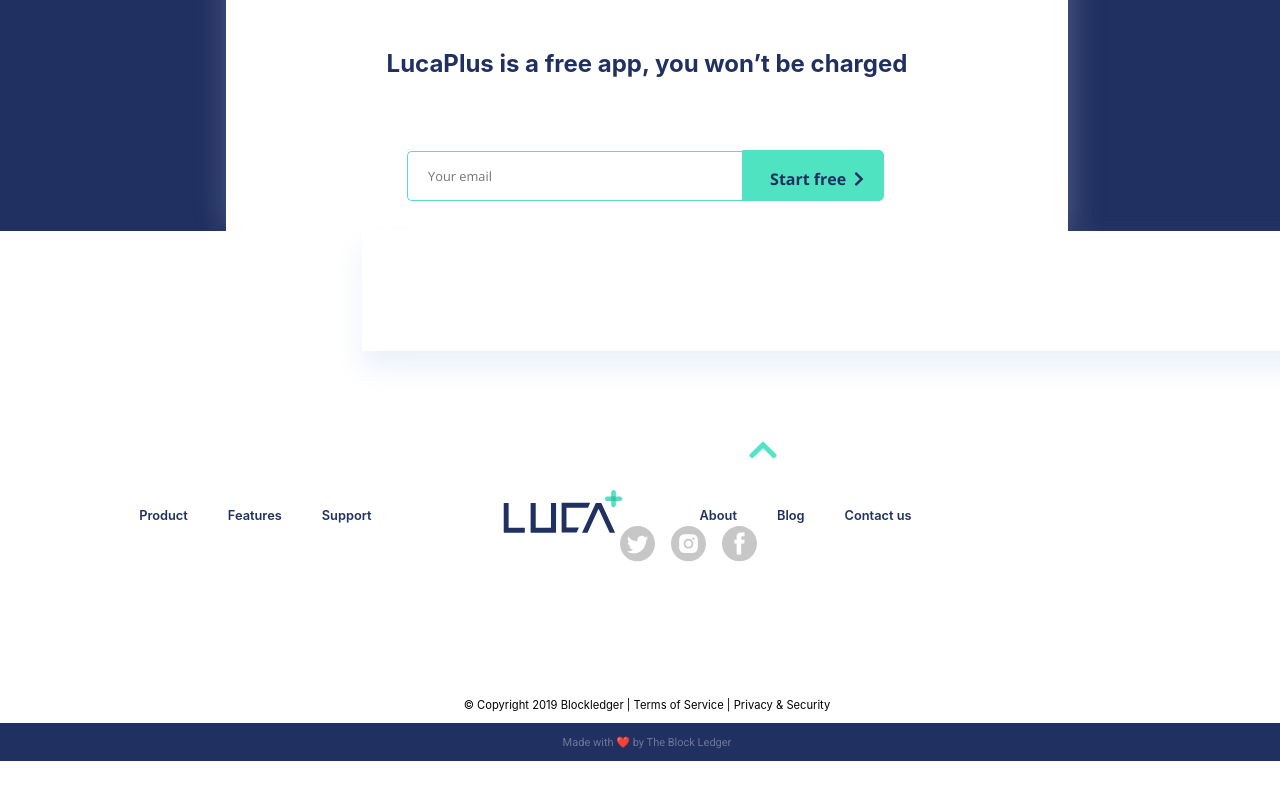
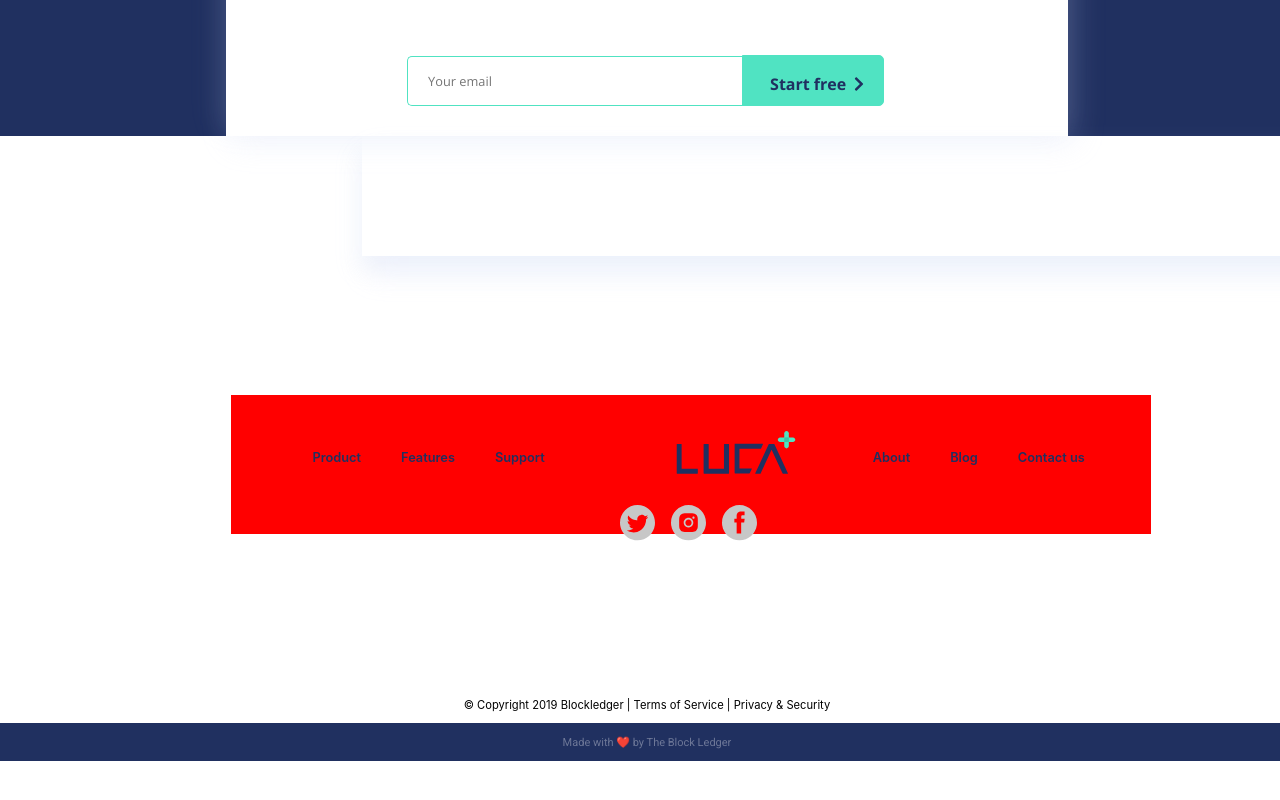
Before and after one commit to Lianakeys/LucaWebsite, a React (Create React App) app in the folder luca-website/: page /#/ in a window 1280 px wide. Shown: the part 6079-6879 px from the top of the page. Before the commit the page ends 6840 px from the top, so only its background shows below. Built offline with nearby package versions, Linux system fonts and the light colour scheme.

Commit message:
fixed footer alittle

```diff
--- a/luca-website/src/App.css
+++ b/luca-website/src/App.css
@@ -128,6 +128,7 @@
 .Footersection {
   height: 100vh;
   width: 100vw;
+  /* background-color: blue; */
   /* position: fixed; */
 }
 
--- a/luca-website/src/App.js
+++ b/luca-website/src/App.js
@@ -66,7 +66,7 @@
         <Slider />
         </div>
         <div className="Footersection">
-        <Footer />
+          <Footer />
         </div>
       </div>
     );
--- a/luca-website/src/components/cssComponents/footer.css
+++ b/luca-website/src/components/cssComponents/footer.css
@@ -1,5 +1,6 @@
 .footer-container {
-    height: 70rem;
+    height: 70vh;
+    width: 100vw;
     /* background-color: green; */
 }
 
@@ -99,7 +100,7 @@
 
 .footer-middle-grid {
     grid-row: (2,3);
-    background-color: white;
+    /* background-color: white;  */
     width: 100%;
     height: 100%;
     /* display: flex;
@@ -110,24 +111,29 @@
 }
 
 .footer-middle-links-container {
-    height: 30%;
-    width: 80%;
+    height: 50%;
+    width: 100%;
     /* background-color: purple; */
-    /* display: flex; */
-    /* justify-content: center; */
+    display: flex;
+    justify-content: center;
     /* align-items: flex-end; */
-    margin-left: 10rem;
+    /* margin-left: 10rem; */
     margin-top: -4rem;
 }
 
 .footer-social-media-container {
-    height: 20%;
+    height: 30%;
     width: 30%;
     /* background-color: red; */
     margin-left: 700px;
     display: flex;
     justify-content: center;
     margin-top: 3rem;
+}
+
+.footer-sm-box {
+    height: 100%;
+    width: 100%;
 }
 
 .twitter {
@@ -141,13 +147,15 @@
 }
 
 .footer-navbox {
+    height: 80%;
+    width: 100vw;
     text-align: center;
     display: flex;
-  /* justify-content: center; */
+  justify-content: center;
     align-items: center;
     /* background-color: red; */
 
-    margin-left: 85px;
+    /* margin-left: 85px; */
 }
 
 .footer-navitem {
@@ -205,6 +213,7 @@
     align-items: flex-end;
     justify-content: center;
     margin-bottom: -0.3rem;
+    height: 30vh;
 }
 
 .copyright-font {
@@ -291,7 +300,7 @@
     width: 55rem;
     margin-right: 8rem;
     margin-left: -4.3rem;
-     /* background-color: red; */
+     background-color: red;
 }
 
 .footer-social-media-container {
--- a/luca-website/src/components/footer.js
+++ b/luca-website/src/components/footer.js
@@ -44,10 +44,10 @@
 
                 <div className="footer-middle-grid">
                     <div className="middle-box-shadow"></div>
-                    <div className="footer-middle-links-container">
                     <div className="back-to-top">
                             <a href="#top"><FontAwesomeIcon className="chevron-up" icon={faChevronUp} transform="right-10" size="2x"/></a>
                     </div>
+                    <div className="footer-middle-links-container">
                         <ul className="footer-navbox">
                             <li className="footer-navitem">
                                 <a className="navlink" href="#top">
@@ -88,10 +88,12 @@
                         </ul>
 
                     </div>
+                    <div className="footer-sm-box">
                         <div className="footer-social-media-container">
                             <img src={twitter} className="twitter" alt="Luca Logo" />
                             <img src={insta} className="insta" alt="Luca Logo" />
                             <img src={facebook} className="facebook" alt="Luca Logo" />
+                        </div>
                     </div>
                 </div>
                 <div className="second-last-copyright-box">
```
Lines whose indentation alone changed are shown as unchanged.
